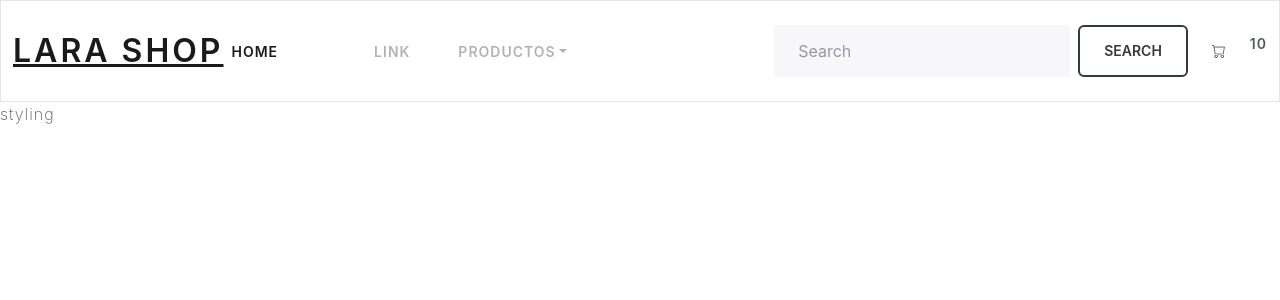
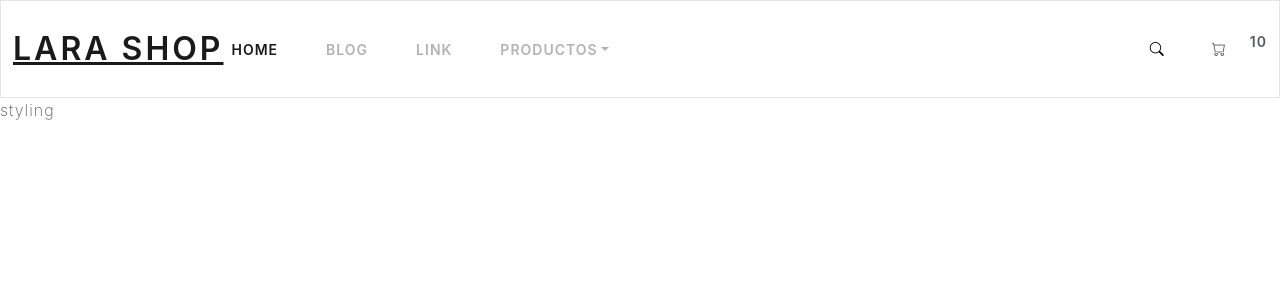
Before and after one commit to lymbhout/LaraShopCoronado, a React (Create React App) app: page / in a window 1280 px wide. Shown: the top 300 px of the page. Built offline with nearby package versions, Linux system fonts and the light colour scheme.

Commit message:
agregando search

```diff
--- a/src/Componentes/Navbar/Categorias/Categorias.jsx
+++ b/src/Componentes/Navbar/Categorias/Categorias.jsx
@@ -7,11 +7,11 @@ export const Categorias = () => {
           Productos
         </a>
         <ul className="dropdown-menu">
-          <li><a className="dropdown-item  active " href="#">ROPA</a></li>
+          <li><a className="dropdown-item  active opacity-80 " href="#">ROPA</a></li>
           <li><a className="dropdown-item" href="#">Pantalones</a></li>
           <li><a className="dropdown-item" href="#">Camisas</a></li>
           <li><hr className="dropdown-divider" /></li>
-          <li><a className="dropdown-item active" href="#">ACCESORIOS</a></li>
+          <li><a className="dropdown-item active opacity-80" href="#">ACCESORIOS</a></li>
           <li><a className="dropdown-item" href="#">Zarcillos</a></li>
           <li><a className="dropdown-item" href="#">Anillos</a></li>
         </ul>
--- a/src/Componentes/Navbar/Search/Search.jsx
+++ b/src/Componentes/Navbar/Search/Search.jsx
@@ -2,9 +2,17 @@ import React from 'react';
 
 export const Search = () => {
     return (
+
+<div class="btn-group dropstart">
+  <button type="button" class="btn btn-secondary dropdown" data-bs-toggle="dropdown" aria-expanded="false">
+  <i class="bi bi-search"></i>
+  </button>
+  <ul class="dropdown-menu">
             <form className="d-flex" role="search">
-              <input className="form-control me-2" type="search" placeholder="Search" aria-label="Search" />
-              <button className="btn btn-outline-dark" type="submit">Search</button>
+              <input className="btn btn-outline-secondary " type="search" placeholder="Search" aria-label="Search" />
+              <button className="btn btn-outline-primary" type="submit">Search</button>
             </form>
+  </ul>
+</div>
     );
 }
--- a/src/Componentes/Navbar/Secciones/Secciones.jsx
+++ b/src/Componentes/Navbar/Secciones/Secciones.jsx
@@ -7,7 +7,7 @@ export const Secciones = () => {
           <a className="nav-link active" aria-current="page" href="#">Home</a>
         </li>
         <li className="nav-item">
-          <a className="nav-link " href="#"></a>
+          <a className="nav-link " href="#">Blog</a>
         </li>
         <li className="nav-item">
           <a className="nav-link " href="#">Link</a>
```
